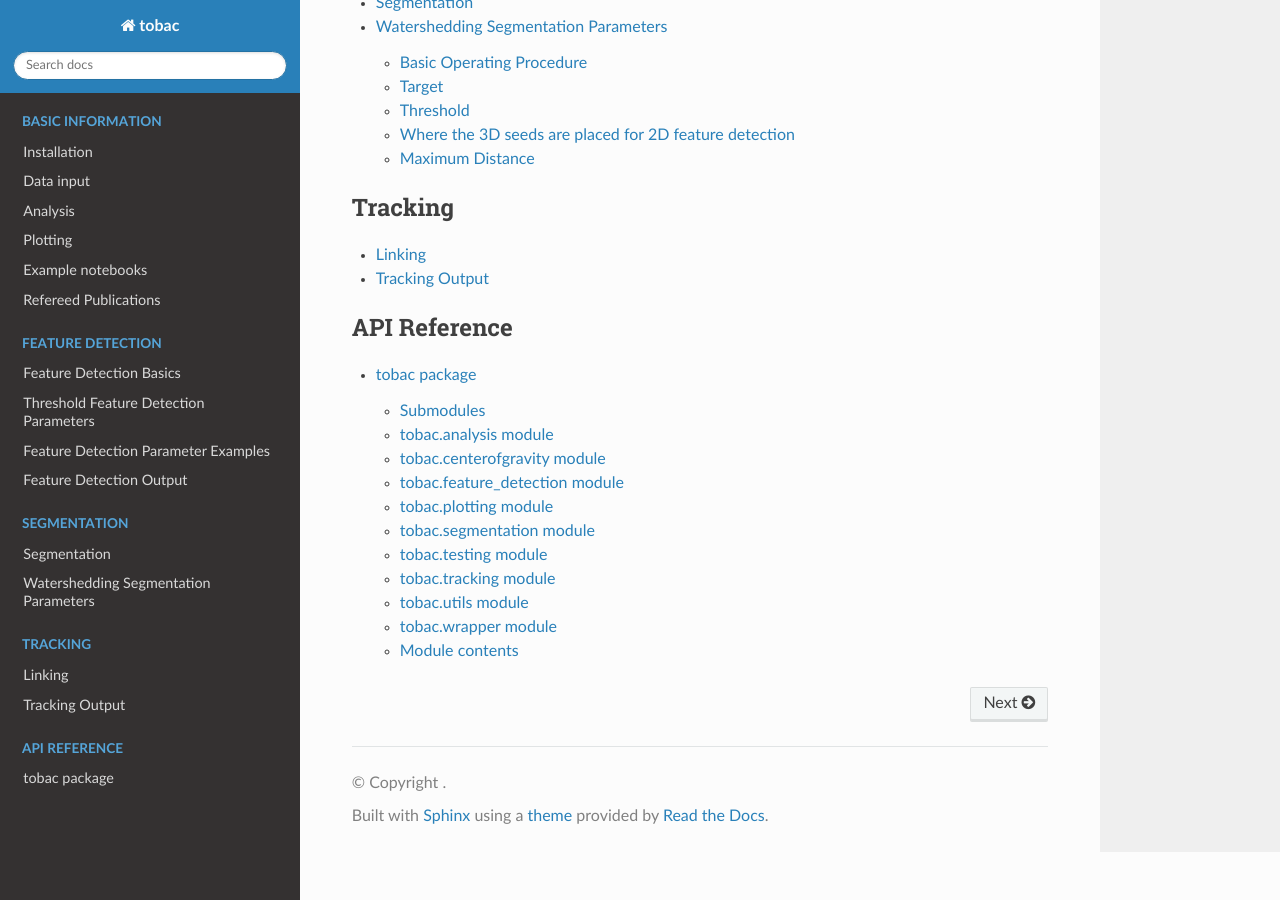
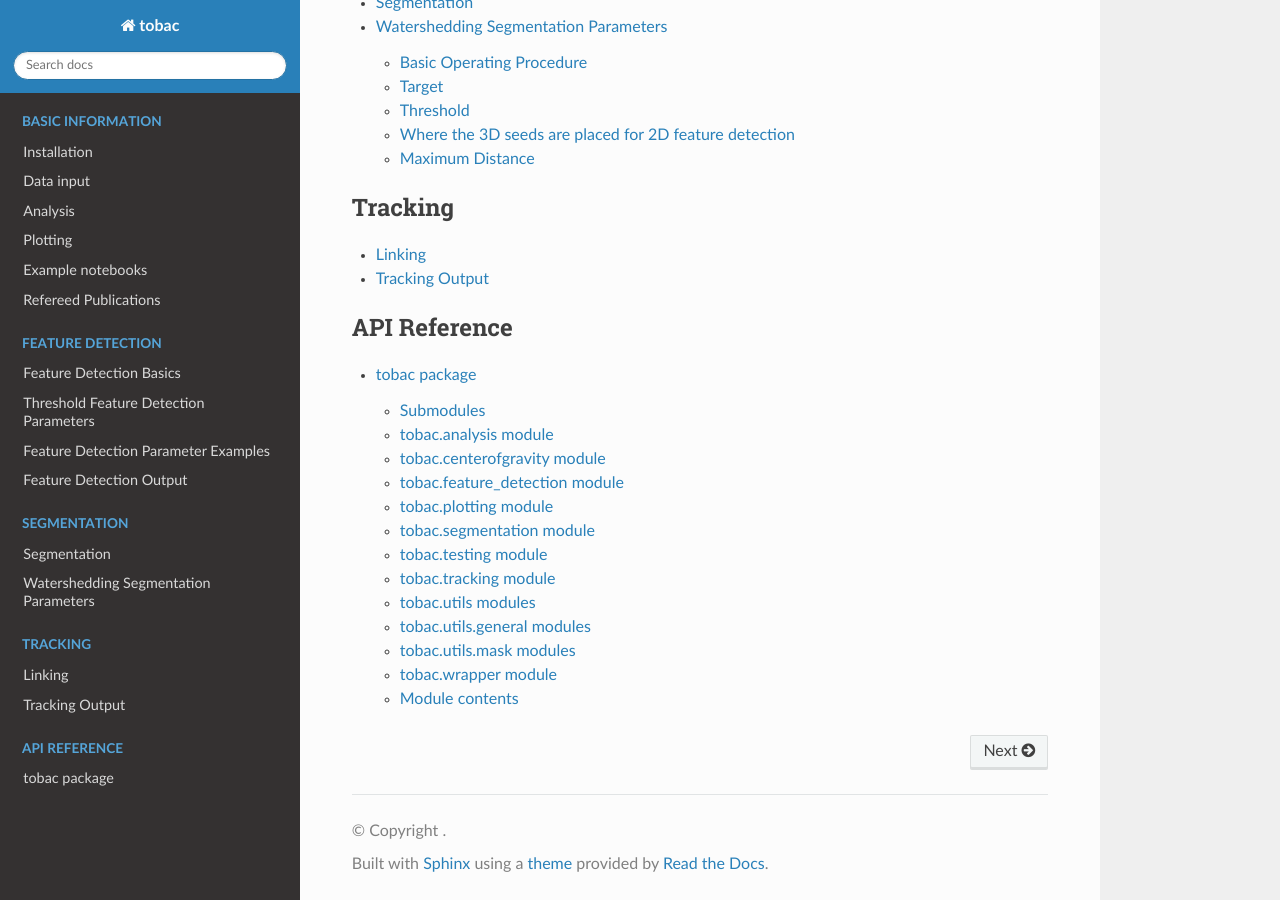
Before and after one commit to tobac-project/tobac, a Sphinx documentation site: the page built from doc/index.rst, in a window 1280 px wide and 900 px high, scrolled down 1552 px. Built offline with Sphinx 7.4.7 and the Read the Docs theme 2.0.0, drawn with Linux system fonts in a browser that asks for light colours; formulas are drawn with MathJax 3.

Commit message:
added utils submodules to API docs

```diff
--- a/doc/tobac.rst
+++ b/doc/tobac.rst
@@ -60,13 +60,25 @@ tobac.tracking module
    :undoc-members:
    :show-inheritance:
 
-tobac.utils module
+tobac.utils modules
 ------------------
 
-.. automodule:: tobac.utils
+tobac.utils.general modules
+------------------
+
+.. automodule:: tobac.utils.general
    :members:
    :undoc-members:
    :show-inheritance:
+
+tobac.utils.mask modules
+------------------
+
+.. automodule:: tobac.utils.mask
+   :members:
+   :undoc-members:
+   :show-inheritance:
+
 
 tobac.wrapper module
 --------------------
```
